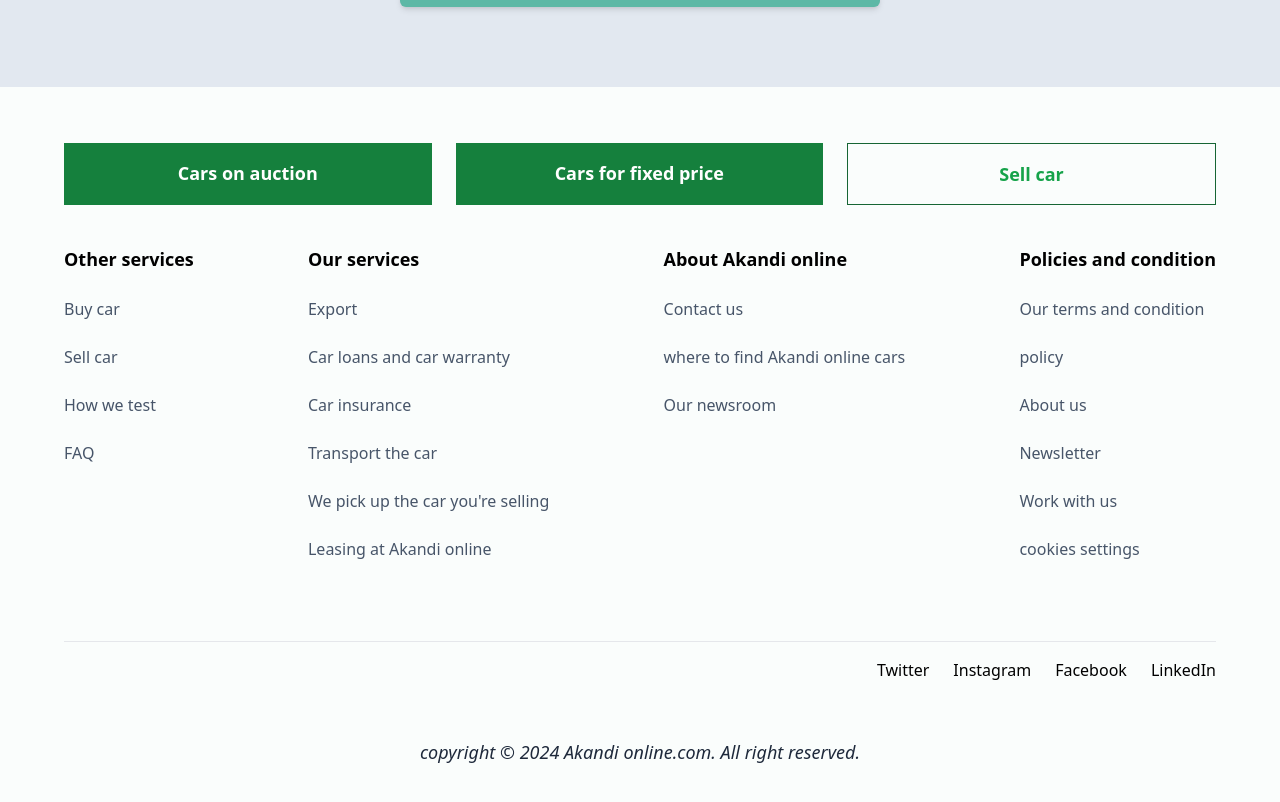
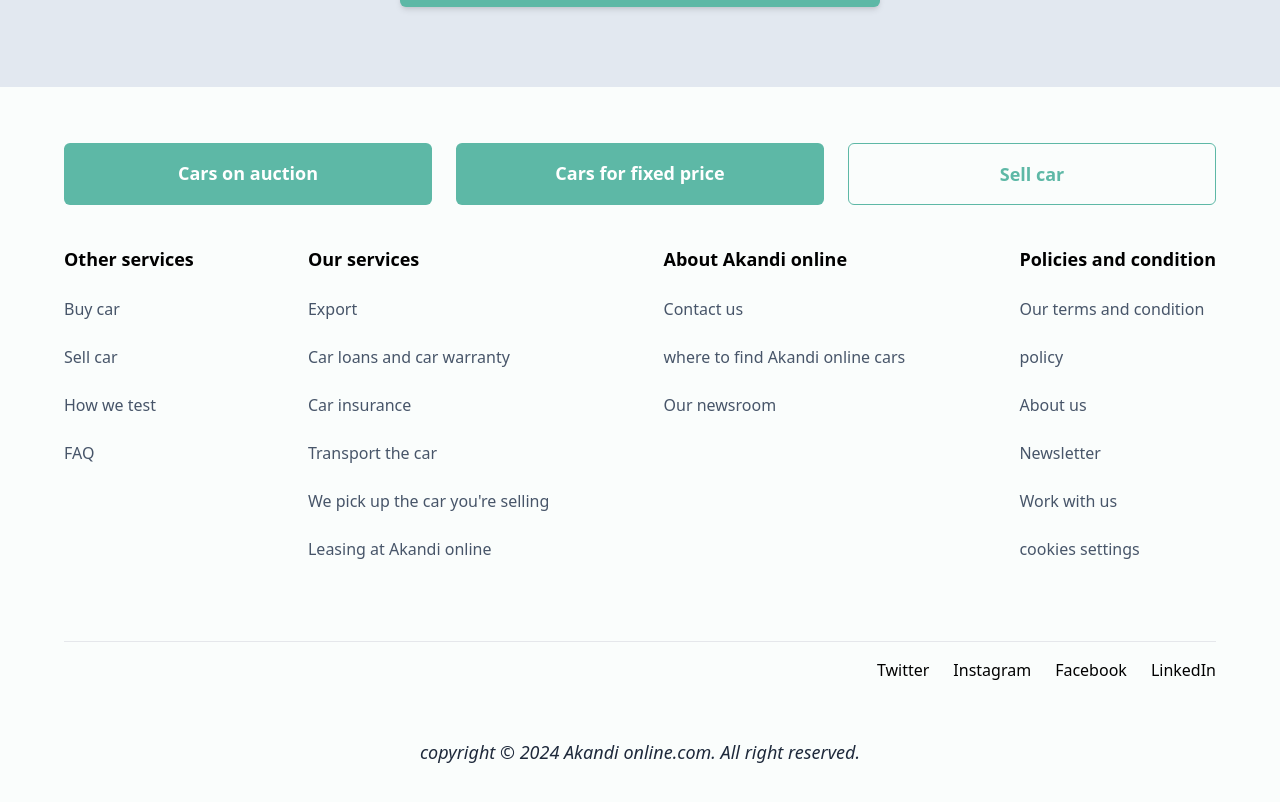
Before and after one commit to dasimems/akandi, a Next.js app: page / in a window 1280 px wide. Shown: the part 4171-4973 px from the top of the page. Built offline with nearby package versions, Linux system fonts and the light colour scheme.

Commit message:
chores: made update on the footer section

```diff
--- a/components/general/footer/Footer.tsx
+++ b/components/general/footer/Footer.tsx
@@ -6,11 +6,10 @@
   ourServiceRoutes,
   aboutRoutes,
   policiesRoutes,
-  siteName,
+  siteName
 } from "@/utils/_variables";
 import React from "react";
 import Link from "next/link";
-
 
 const FooterContent: React.FC<{
   title?: string;
@@ -42,26 +41,36 @@
 
   return (
     <SectionContainer className="bg-primary-30 py-10 gap-10 flex flex-col">
-       <div className="flex justify-center gap-6 mt-4">
-          <div className="flex justify-center bg-green-700 w-full p-4">
-            <p className="text-white text-lg font-bold">Cars on auction</p>
-          </div>
-          <div className="flex justify-center bg-green-700 w-full p-4">
-            <p className="text-white text-lg font-bold">Cars for fixed price </p>
-          </div>
-          <div className=" border border-green-800 flex justify-center w-full p-4">
-            <p className="text-green-600 text-lg font-bold">Sell car</p>
-          </div>
-       </div>
+      <div className="grid grid-cols-1 md:grid-cols-3 gap-6 mt-4">
+        <Link
+          href=""
+          className="flex justify-center bg-primary rounded-md w-full p-4"
+        >
+          <p className="text-white text-lg font-bold">Cars on auction</p>
+        </Link>
+        <Link
+          href=""
+          className="flex justify-center bg-primary rounded-md w-full p-4"
+        >
+          <p className="text-white text-lg font-bold">Cars for fixed price </p>
+        </Link>
+        <Link
+          href=""
+          className=" border border-primary flex justify-center rounded-md w-full p-4"
+        >
+          <p className="text-primary text-lg font-bold">Sell car</p>
+        </Link>
+      </div>
       <div className="flex items-start gap-6 justify-between flex-wrap pb-10">
         <FooterContent title="Other services" content={otherServiceRoutes} />
         <FooterContent title="Our services" content={ourServiceRoutes} />
         <FooterContent title="About Akandi online" content={aboutRoutes} />
-        <FooterContent title="Policies and condition" content={policiesRoutes} />
-
+        <FooterContent
+          title="Policies and condition"
+          content={policiesRoutes}
+        />
       </div>
       <div className="flex justify-end w-full pt-4 border-t">
-
         <ul className="flex items-center flex-wrap gap-6">
           {allSocials.map(({ label, link }, index) => (
             <li key={index}>
@@ -78,9 +87,12 @@
         </ul>
       </div>
       <div className="flex gap-5 items-center justify-center  w-full pt-4">
-        <p className="text-center text-lg font-light text-slate-800 italic"> copyright &copy; {date.getFullYear()} Akandi online.com. All right reserved.</p>
+        <p className="text-center text-lg font-light text-slate-800 italic">
+          {" "}
+          copyright &copy; {date.getFullYear()} Akandi online.com. All right
+          reserved.
+        </p>
       </div>
-
     </SectionContainer>
   );
 };
```
